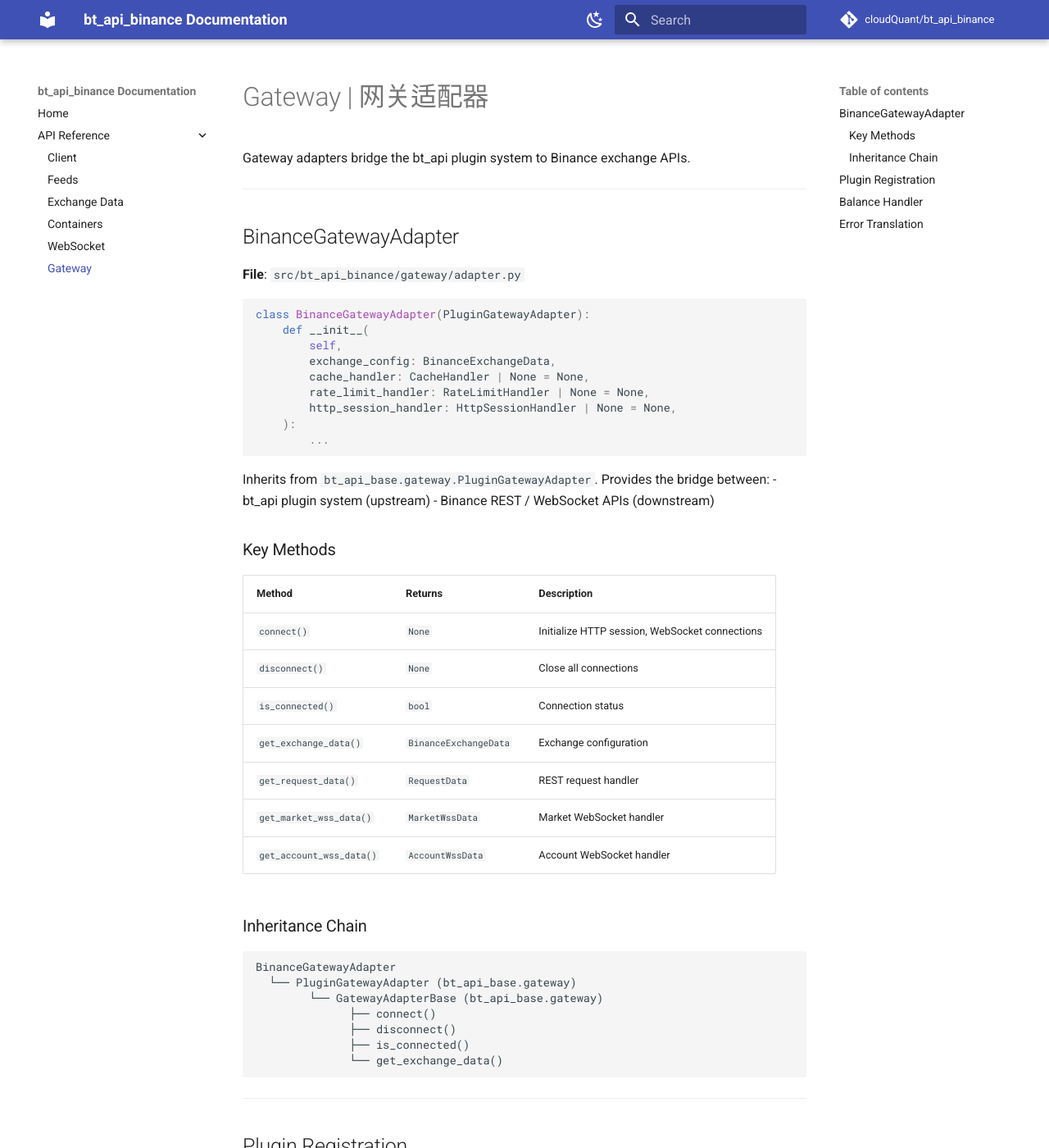
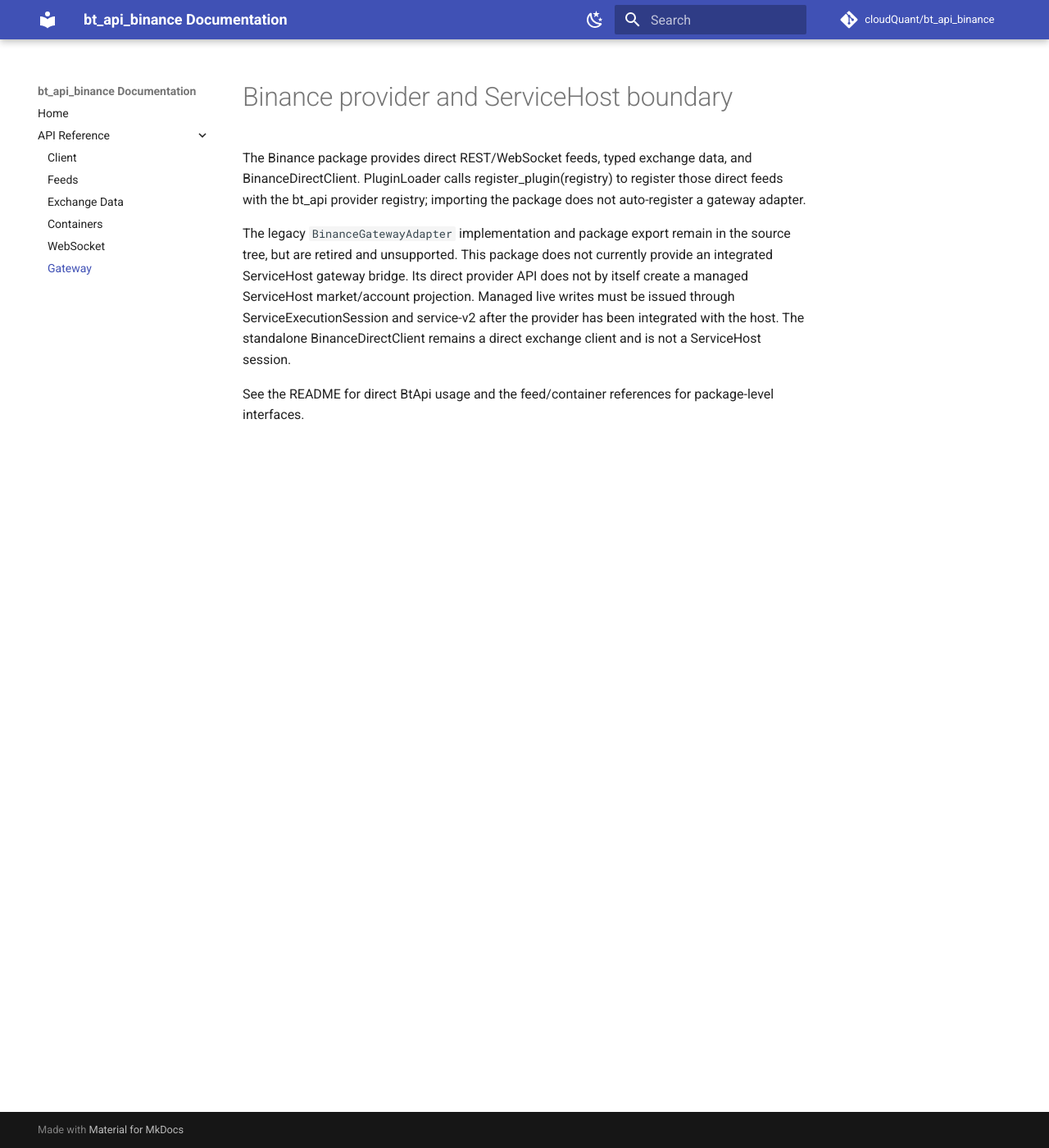
Before and after one commit to cloudQuant/bt_api_binance, an MkDocs documentation site: the page built from docs/api/gateway.md, in a window 1280 px wide and 1400 px high. Shown: the whole window at 82% size. Built offline with MkDocs 1.6.1 and Material for MkDocs 9.7.7, drawn with Linux system fonts in a browser that asks for light colours; comment, search, counter and statistics services are not loaded; some of the changed text lies outside the part shown.

Commit message:
refactor(mig01): normalize direct provider projections

````diff
--- a/docs/api/gateway.md
+++ b/docs/api/gateway.md
@@ -1,119 +1,11 @@
 ---
-title: Gateway | bt_api_binance
+title: ServiceHost boundary | bt_api_binance
 ---
 
-# Gateway | 网关适配器
+# Binance provider and ServiceHost boundary
 
-Gateway adapters bridge the bt_api plugin system to Binance exchange APIs.
+The Binance package provides direct REST/WebSocket feeds, typed exchange data, and BinanceDirectClient. PluginLoader calls register_plugin(registry) to register those direct feeds with the bt_api provider registry; importing the package does not auto-register a gateway adapter.
 
----
+The legacy `BinanceGatewayAdapter` implementation and package export remain in the source tree, but are retired and unsupported. This package does not currently provide an integrated ServiceHost gateway bridge. Its direct provider API does not by itself create a managed ServiceHost market/account projection. Managed live writes must be issued through ServiceExecutionSession and service-v2 after the provider has been integrated with the host. The standalone BinanceDirectClient remains a direct exchange client and is not a ServiceHost session.
 
-## BinanceGatewayAdapter
-
-**File**: `src/bt_api_binance/gateway/adapter.py`
-
-```python
-class BinanceGatewayAdapter(PluginGatewayAdapter):
-    def __init__(
-        self,
-        exchange_config: BinanceExchangeData,
-        cache_handler: CacheHandler | None = None,
-        rate_limit_handler: RateLimitHandler | None = None,
-        http_session_handler: HttpSessionHandler | None = None,
-    ):
-        ...
-```
-
-Inherits from `bt_api_base.gateway.PluginGatewayAdapter`. Provides the bridge between:
-- bt_api plugin system (upstream)
-- Binance REST / WebSocket APIs (downstream)
-
-### Key Methods
-
-| Method | Returns | Description |
-|--------|---------|-------------|
-| `connect()` | `None` | Initialize HTTP session, WebSocket connections |
-| `disconnect()` | `None` | Close all connections |
-| `is_connected()` | `bool` | Connection status |
-| `get_exchange_data()` | `BinanceExchangeData` | Exchange configuration |
-| `get_request_data()` | `RequestData` | REST request handler |
-| `get_market_wss_data()` | `MarketWssData` | Market WebSocket handler |
-| `get_account_wss_data()` | `AccountWssData` | Account WebSocket handler |
-
-### Inheritance Chain
-
-```
-BinanceGatewayAdapter
-  └── PluginGatewayAdapter (bt_api_base.gateway)
-        └── GatewayAdapterBase (bt_api_base.gateway)
-              ├── connect()
-              ├── disconnect()
-              ├── is_connected()
-              └── get_exchange_data()
-```
-
----
-
-## Plugin Registration
-
-The `register_plugin()` function in `plugin.py` registers `BinanceGatewayAdapter` with the `ExchangeRegistry`:
-
-```python
-def register_plugin(registry: ExchangeRegistry) -> None:
-    registry.register_adapter(
-        exchange_code="BINANCE",
-        asset_type=AssetType.SPOT,
-        adapter_class=BinanceGatewayAdapter,
-        exchange_data_class=BinanceExchangeDataSpot,
-        feeds={
-            "request": BinanceRequestDataSpot,
-            "market_wss": BinanceMarketWssDataSpot,
-            "account_wss": BinanceAccountWssDataSpot,
-        },
-        balance_handler_class=BinanceBalanceHandlerSpot,
-    )
-    # ... registers SWAP, COIN_M, MARGIN, OPTION, etc.
-```
-
-This enables `BtApi("BINANCE___SPOT")` to automatically resolve to `BinanceGatewayAdapter`.
-
----
-
-## Balance Handler
-
-Each asset type has a `BinanceBalanceHandler<AssetType>` that normalizes balance data from Binance API responses into `AccountBalanceContainer` format.
-
-| Asset Type | Handler Class |
-|---|---|
-| SPOT | `BinanceBalanceHandlerSpot` |
-| SWAP | `BinanceBalanceHandlerSwap` |
-| COIN_M | `BinanceBalanceHandlerCoinM` |
-| MARGIN | `BinanceBalanceHandlerMargin` |
-| OPTION | `BinanceBalanceHandlerOption` |
-
----
-
-## Error Translation
-
-`BinanceErrorTranslator` (`errors/binance_translator.py`) maps Binance API error codes to bt_api_base `ApiError` exceptions:
-
-| Binance Error Code | bt_api Error | Description |
-|---|---|---|
-| `-1000` | `API_ERROR` | Unknown error |
-| `-1001` | `DISCONNECTED` | Disconnected |
-| `-1003` | `RATE_LIMIT` | Too many requests |
-| `-1013` | `INVALID_PARAMETER` | Invalid quantity |
-| `-1021` | `TIMESTAMP_INVALID` | Invalid timestamp |
-| `-1022` | `SIGNATURE_INVALID` | Invalid signature |
-| `-1102` | `API_KEY_MISSING` | API key not provided |
-| `-1103` | `INVALID_PARAMETER` | Invalid parameter |
-| `-1111` | `PRECISION_ERROR` | Price precision error |
-| `-2013` | `ORDER_NOT_FOUND` | Order does not exist |
-| `-2014` | `API_KEY_INVALID` | Invalid API key |
-| `-2015` | `INVALID_PARAMETER` | Invalid nonce |
-| `-2019` | `MARGIN_INSUFFICIENT` | Insufficient margin |
-| `-2020` | `BALANCE_INSUFFICIENT` | Insufficient balance |
-| `-2021` | `ORDER_WOULD_Iceberg` | Order would trigger iceberg |
-| `-2022` | `ORDER_WOULD_EXCEED_POSITION` | Position limit exceeded |
-| `-2026` | `LEVERAGE_INVALID` | Invalid leverage |
-| `-9000` | `RATE_LIMIT` | Rate limit exceeded |
+See the README for direct BtApi usage and the feed/container references for package-level interfaces.
````
Also changed, not shown: README.md (+2 -6 lines), docs/index.md (+4 -8 lines), 1 other file.
